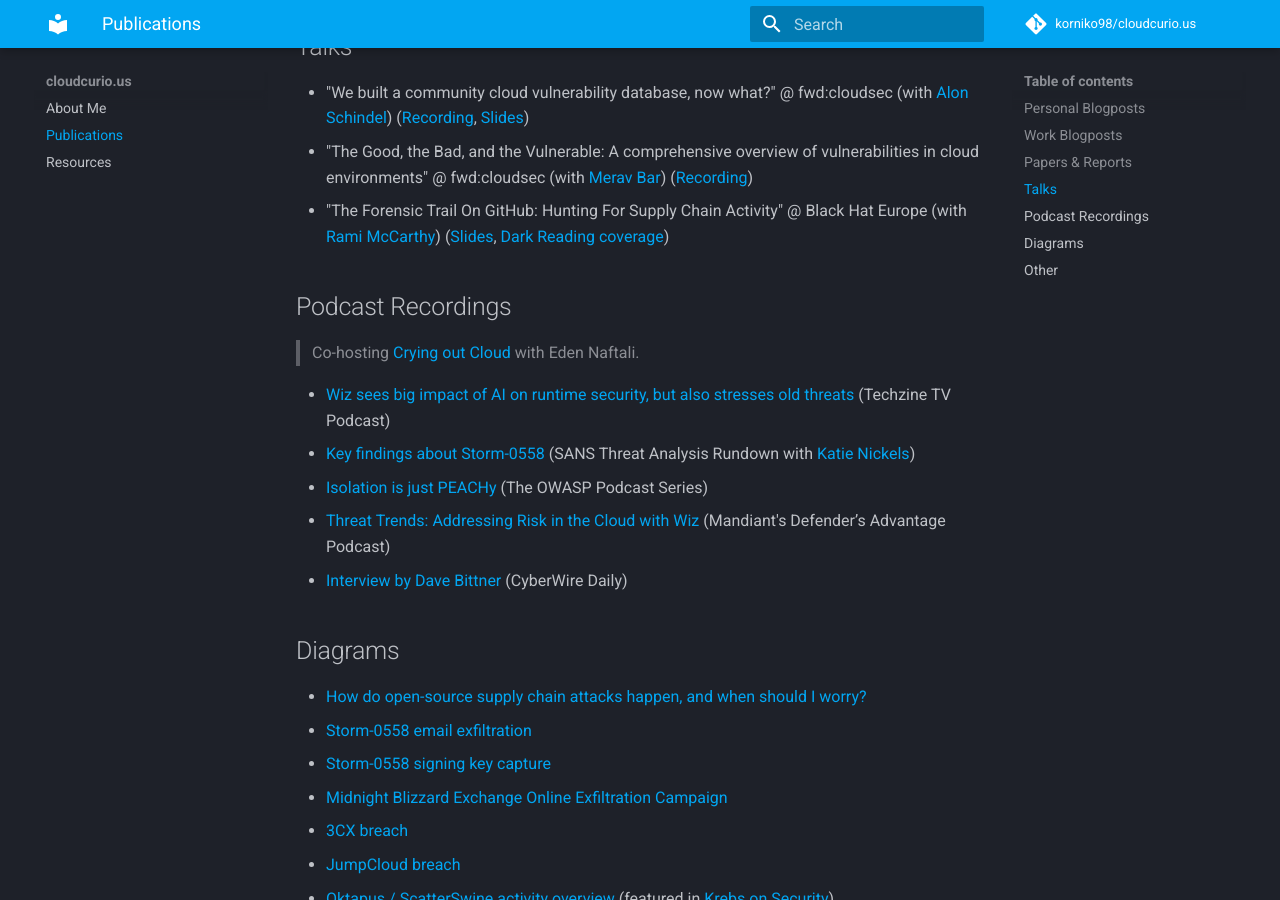
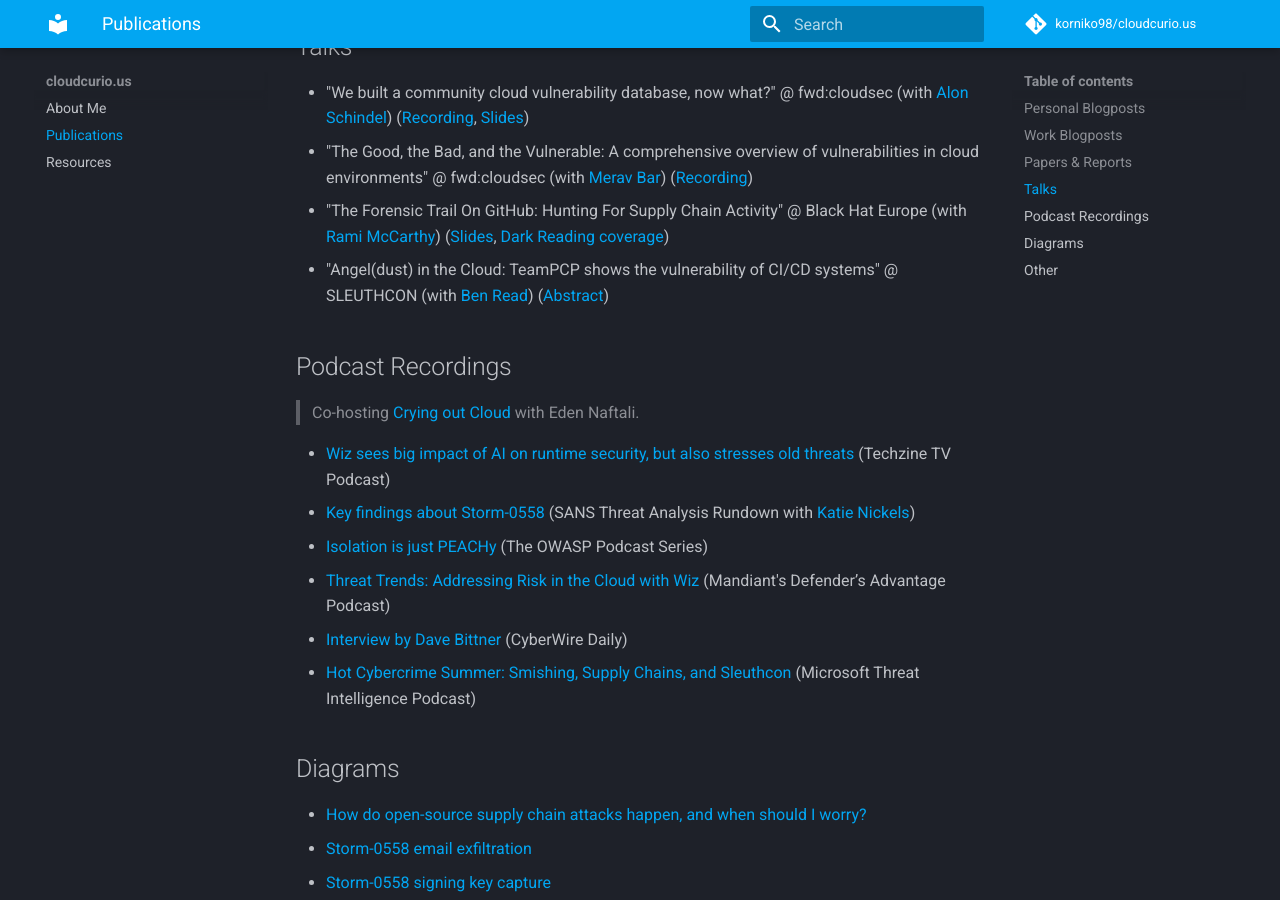
Before and after one commit to korniko98/cloudcurio.us, an MkDocs documentation site: the page built from docs/publications.md, in a window 1280 px wide and 900 px high, scrolled down 1526 px. Built offline with MkDocs 1.6.1 and Material for MkDocs 9.7.7, drawn with Linux system fonts in a browser that asks for light colours; comment, search, counter and statistics services are not loaded.

Commit message:
Update publications.md

```diff
--- a/docs/publications.md
+++ b/docs/publications.md
@@ -42,6 +42,7 @@
 * "We built a community cloud vulnerability database, now what?" @ fwd:cloudsec (with [Alon Schindel](https://twitter.com/41thexplorer)) ([Recording](https://youtu.be/KwDo6KG76_c), [Slides](https://pretalx.com/media/fwd-cloudsec-2022/submissions/YJBJPK/resources/cloudvulndb_fwd_jLR2QM9.pdf))
 * "The Good, the Bad, and the Vulnerable: A comprehensive overview of vulnerabilities in cloud environments" @ fwd:cloudsec (with [Merav Bar](https://twitter.com/merav_br)) ([Recording](https://youtu.be/KwDo6KG76_c))
 * "The Forensic Trail On GitHub: Hunting For Supply Chain Activity" @ Black Hat Europe (with [Rami McCarthy](https://ramimac.me/)) ([Slides](https://i.blackhat.com/BH-EU-25/eu-25-McCarthy-Forensic-Trail-GitHub.pdf), [Dark Reading coverage](https://www.darkreading.com/application-security/supply-chain-attacks-targeting-github-actions-increased-in-2025))
+* "Angel(dust) in the Cloud: TeamPCP shows the vulnerability of CI/CD systems" @ SLEUTHCON (with [Ben Read](https://www.linkedin.com/in/benjamin-read-41817121/)) ([Abstract](https://www.sleuthcon.com/angeldust-in-the-cloud))
 
 ## Podcast Recordings
 > Co-hosting [Crying out Cloud](https://www.wiz.io/crying-out-cloud) with Eden Naftali.
@@ -51,6 +52,7 @@
 * [Isolation is just PEACHy](https://soundcloud.com/owasp-podcast/2023-02-isolation-is-just-peachy) (The OWASP Podcast Series)
 * [Threat Trends: Addressing Risk in the Cloud with Wiz](https://www.mandiant.com/resources/podcasts/threat-trends-risk-cloud-wiz) (Mandiant's Defender’s Advantage Podcast)
 * [Interview by Dave Bittner](https://thecyberwire.com/podcasts/daily-podcast/2018/notes) (CyberWire Daily)
+* [Hot Cybercrime Summer:  Smishing, Supply Chains, and Sleuthcon](https://thecyberwire.com/podcasts/microsoft-threat-intelligence/71/notes) (Microsoft Threat Intelligence Podcast)
 
 ## Diagrams
 * [How do open-source supply chain attacks happen, and when should I worry?](https://x.com/AmitaiCo/status/1950896924401209666/photo/1)
```
